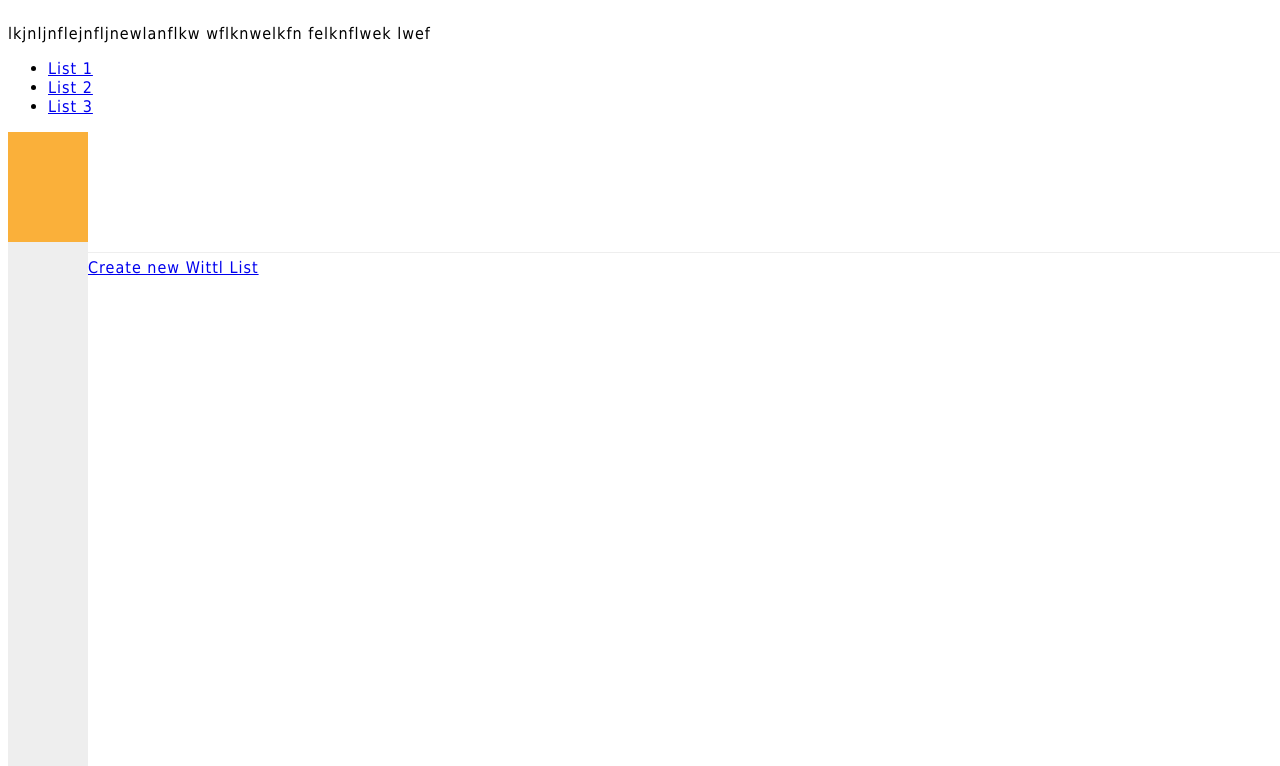
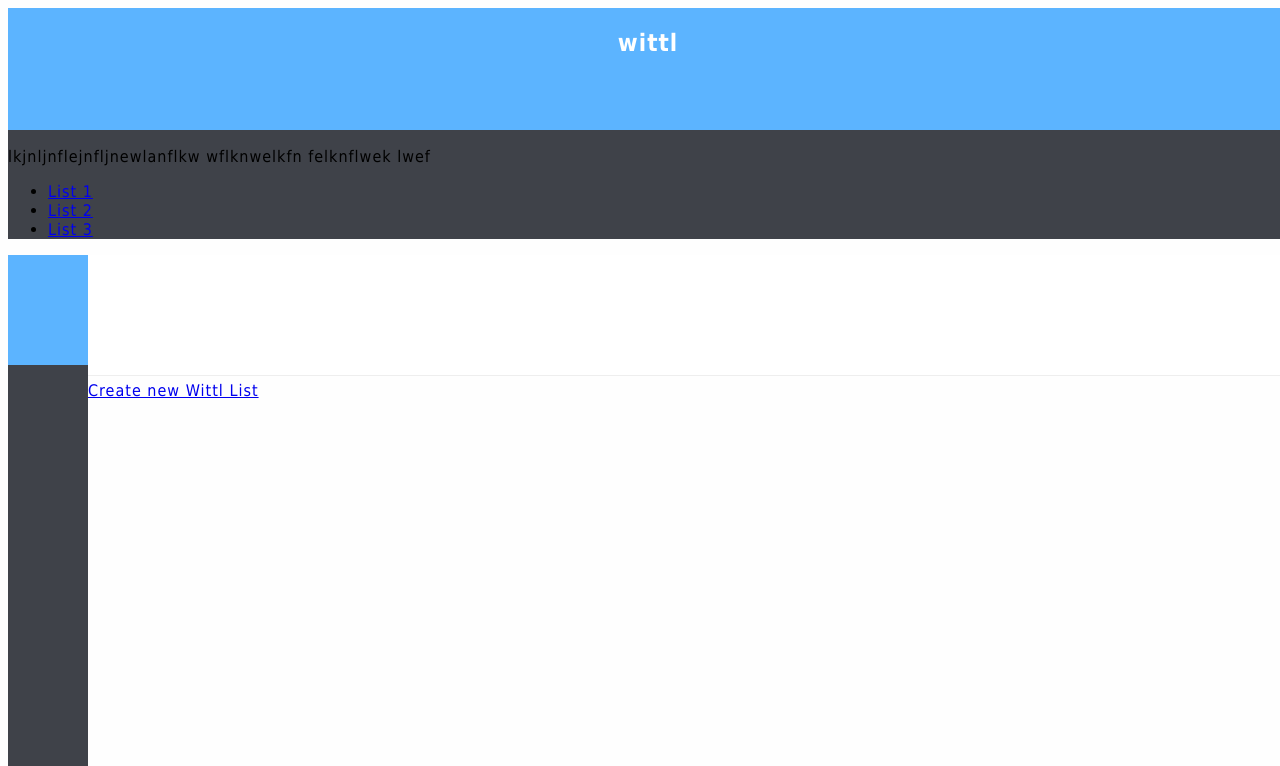
Before and after one commit to ains/wittl-archive, a Django app: page /list/ in a window 1280 px wide. Shown: the top 766 px of the page. Run offline with Django 3.2, Linux system fonts and the light colour scheme; the visitor is signed in with stand-in values (Sample User, id 1); data that the repository does not hold is empty; style sheets or scripts are compiled from the project's sources; parts of the project's set-up code (start-up, migrations or seed data) failed here and were passed over; some libraries are stand-ins or nearby versions.

Commit message:
Progress on navigation

```diff
--- a/sass/_variables.scss
+++ b/sass/_variables.scss
@@ -2,11 +2,12 @@
 $theme-font: 'Titillium Web', 'Roboto', sans-serif !default;
 $heading-font: 'Roboto', 'Source Sans Pro', 'Helvetica Neue', sans-serif !default;
 // $wittl-color: /*#c48ee3*/#f0b466;
-$bg-color: #FFF;
-$wittl-color: #fab03a;
+$bg-color: #FEFEFE;
+// $wittl-color: #fab03a;
+$wittl-color: #5cb4ff;
 $heading-color: #433d47;
 $subheading-color: #aaa9aa;
-$sidebar-color: #EEE;
+$sidebar-color: #3F4249;
 
 $query-height: 35px;
 
--- a/sass/base.scss
+++ b/sass/base.scss
@@ -43,7 +43,26 @@
     padding: 15px 0;
     height: $header-height;
     background-color: $wittl-color;
-    border-bottom: 1px solid #EEE;
+    border-bottom: 1px solid $sidebar-color;
+  }
+}
+
+#side-menu {
+  background-color: $sidebar-color;
+
+  header {
+    background-color: $wittl-color;
+    height: $header-height;
+    border-bottom: 1px solid $sidebar-color;
+    width: 100%;
+    text-align: center;
+    padding: 21px 0;
+
+    h1 {
+      margin: 0;
+      color: white;
+      font-size: 24px;
+    }
   }
 }
 
@@ -53,6 +72,31 @@
 
   &:hover {
     text-decoration: none;
+  }
+}
+
+.icon_nav {
+  padding: 40px 0;
+  list-style-type: none;
+  color: #4c5260;
+
+  li {
+    text-align: center;
+    padding: 20px 0;
+
+    a {
+      color: #656b7a;
+      font-size: 28px;
+      -webkit-transition: color 0.15s ease-in;
+      transition: color 0.15s ease-in;
+
+      &:hover {
+        text-decoration: none;
+        color: lighten(#656b7a, 10%);
+        -webkit-transition: color 0.15s ease-in;
+        transition: color 0.15s ease-in;
+      }
+    }
   }
 }
 
@@ -93,7 +137,7 @@
 
   header {
     padding: 10px 0;
-    border-bottom: 1px solid #F7F7F7;
+    border-bottom: 1px solid #F1F1F1;
 
     h2 {
       font-family: $body-font;
@@ -415,7 +459,7 @@
       .detail {
         height: 80px;
         padding: 5px 15px;
-        border-top: 4px solid #ffdd8d;
+        border-top: 4px solid lighten($wittl-color, 10%);
 
         header {
           border: none;
--- a/web/templates/base.html
+++ b/web/templates/base.html
@@ -55,6 +55,10 @@
         <!-- Content here -->
 
         <div id="side-menu">
+            <header>
+                <h1>wittl</h1>
+            </header>
+
             <p>lkjnljnflejnfljnewlanflkw wflknwelkfn felknflwek lwef</p>
 
             <ul>
@@ -74,6 +78,28 @@
             <div class="sidebar">
                 <header>
                     <a id="open-menu" href="#open-menu"><i class="icon_menu"></i></a>
+                    <ul class="icon_nav">
+                        <li>
+                            <a href="#">
+                                <i class="icon_documents_alt"></i>
+                            </a>
+                        </li>
+                        <li>
+                            <a href="#">
+                                <i class="icon_star_alt"></i>
+                            </a>
+                        </li>
+                        <li>
+                            <a href="#">
+                                <i class="icon_ribbon_alt"></i>
+                            </a>
+                        </li>
+                        <li>
+                            <a href="#">
+                                <i class="icon_cogs"></i>
+                            </a>
+                        </li>
+                    </ul>
                 </header>
             </div>
 
```
Also changed, not shown: sass/vendor/sidr/_base.scss (+0 -24 lines).
